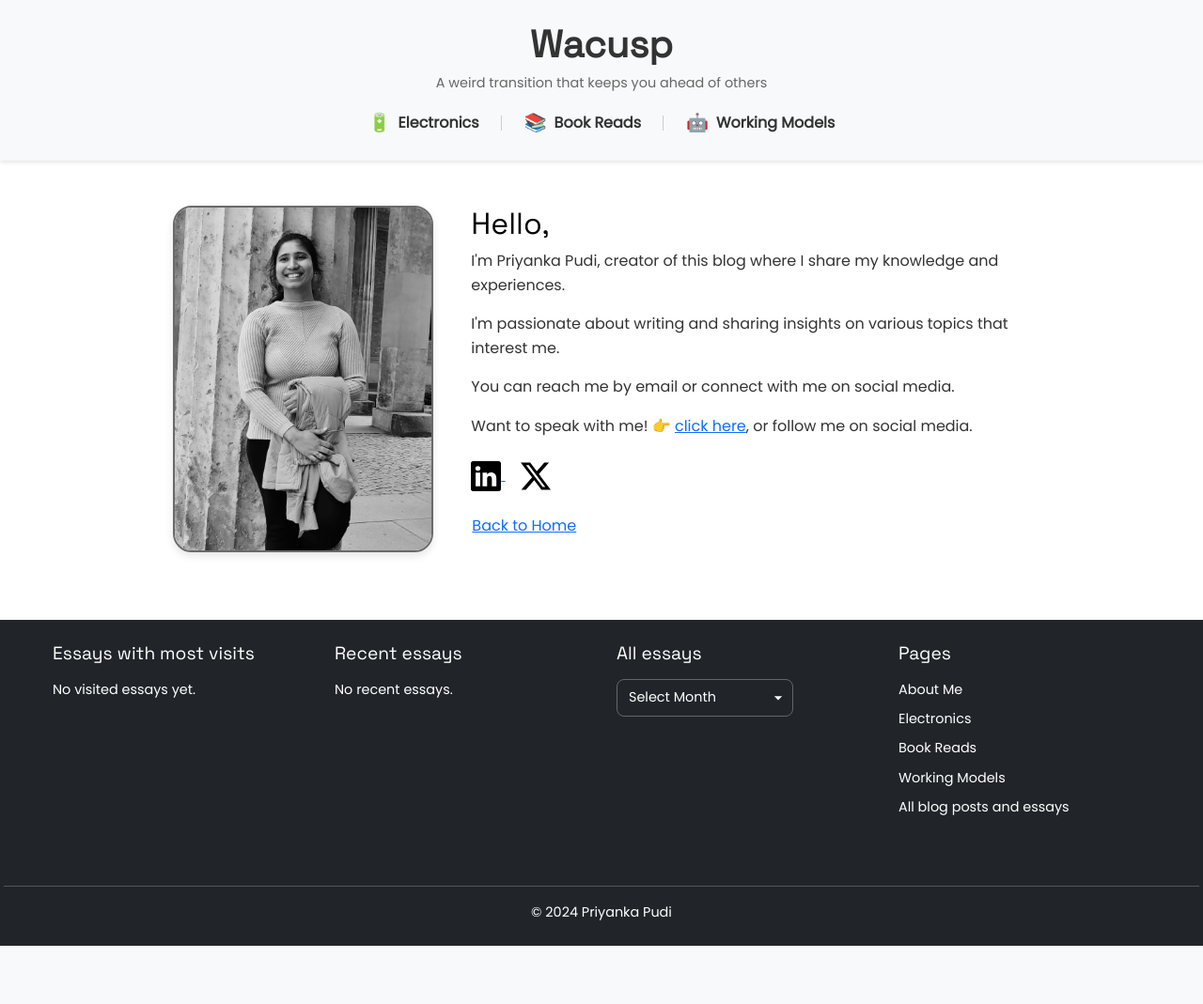
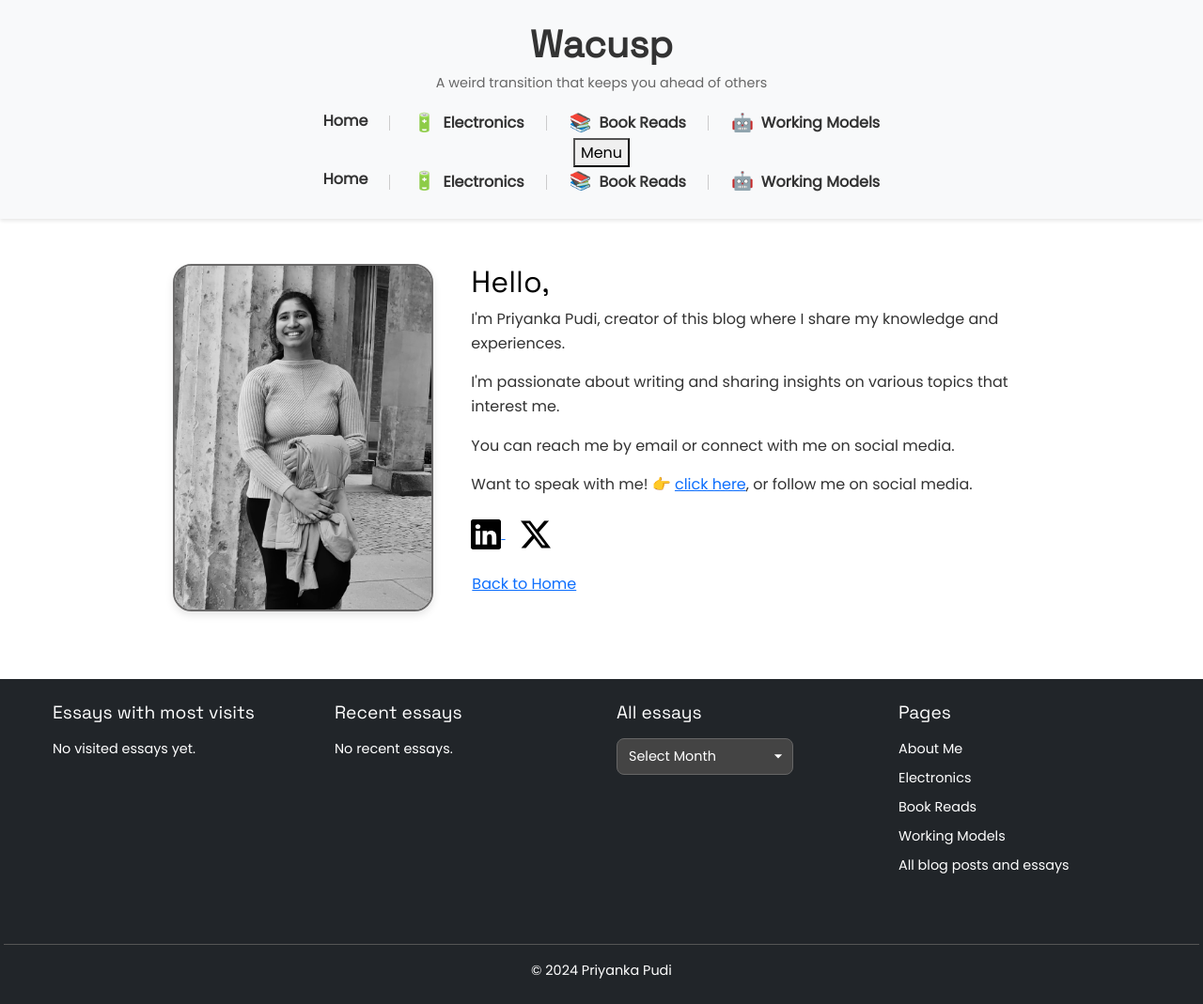
Before and after one commit to priyankaforu/priyankas-portfolio, a Flask app: page /about in a window 1280 px wide. Shown: the whole page at 94% size. Before the commit the page ends 1007 px from the top, so only its background shows below. Run offline with Flask 3, Linux system fonts and the light colour scheme.

Commit message:
Update base.html

```diff
--- a/templates/base.html
+++ b/templates/base.html
@@ -9,16 +9,26 @@
     <link rel="stylesheet" href="{{ url_for('static', filename='style.css') }}">
 </head>
 <body>
-    <header class="site-header">
+     <header class="site-header">
         <div class="container">
-            <h1 class="site-title">Wacusp</h1>
+            <h1 id="wacusp" class="site-title">Wacusp</h1>
             <p class="site-subtitle">A weird transition that keeps you ahead of others</p>
             <nav class="site-nav">
-                <ul>
+                <ul class="desktop-menu">
+                    <li><a href="{{ url_for('hello_priyanka') }}" class="emoji-home">Home</a></li>
                     <li><a href="{{ url_for('electronics') }}" class="emoji-electronics">Electronics</a></li>
                     <li><a href="{{ url_for('book_reads') }}" class="emoji-book">Book Reads</a></li>
                     <li><a href="{{ url_for('working_models') }}" class="emoji-models">Working Models</a></li>
                 </ul>
+                <div class="mobile-menu">
+                    <button class="menu-toggle">Menu</button>
+                    <ul class="mobile-menu-items">
+                        <li><a href="{{ url_for('hello_priyanka') }}" class="emoji-home">Home</a></li>
+                        <li><a href="{{ url_for('electronics') }}" class="emoji-electronics">Electronics</a></li>
+                        <li><a href="{{ url_for('book_reads') }}" class="emoji-book">Book Reads</a></li>
+                        <li><a href="{{ url_for('working_models') }}" class="emoji-models">Working Models</a></li>
+                    </ul>
+                </div>
             </nav>
         </div>
     </header>
@@ -54,12 +64,21 @@
             </div>
             <div class="col-md-3 mb-3">
                 <h4>All essays</h4>
-                <select id="monthSelector" class="form-select bg-dark text-white">
-                    <option selected>Select Month</option>
+                <select id="monthSelector" class="form-select" onchange="navigateToMonth(this.value)">
+                    <option value="">Select Month</option>
                     {% for year, month in available_months %}
-                        <option value="{{ url_for('month_archive', year=year, month=month) }}">{{ year }} - {{ month | month_name }}</option>
+                        <option value="{{ url_for('month_archive', year=year, month=month) }}">
+                            {{ year }} - {{ month | month_name }}
+                        </option>
                     {% endfor %}
                 </select>
+                <script>
+                function navigateToMonth(url) {
+                    if (url) {
+                        window.location.href = url;
+                    }
+                }
+                </script>
             </div>
             <div class="col-md-3 mb-3">
                 <h4>Pages</h4>
@@ -79,7 +98,6 @@
         </div>
     </div>
     </footer>
-
-    <script src="{{ url_for('static', filename='js/script.js') }}"></script>
+    <script src="{{ url_for('static', filename='js/menu.js') }}"></script>
 </body>
 </html>
```
